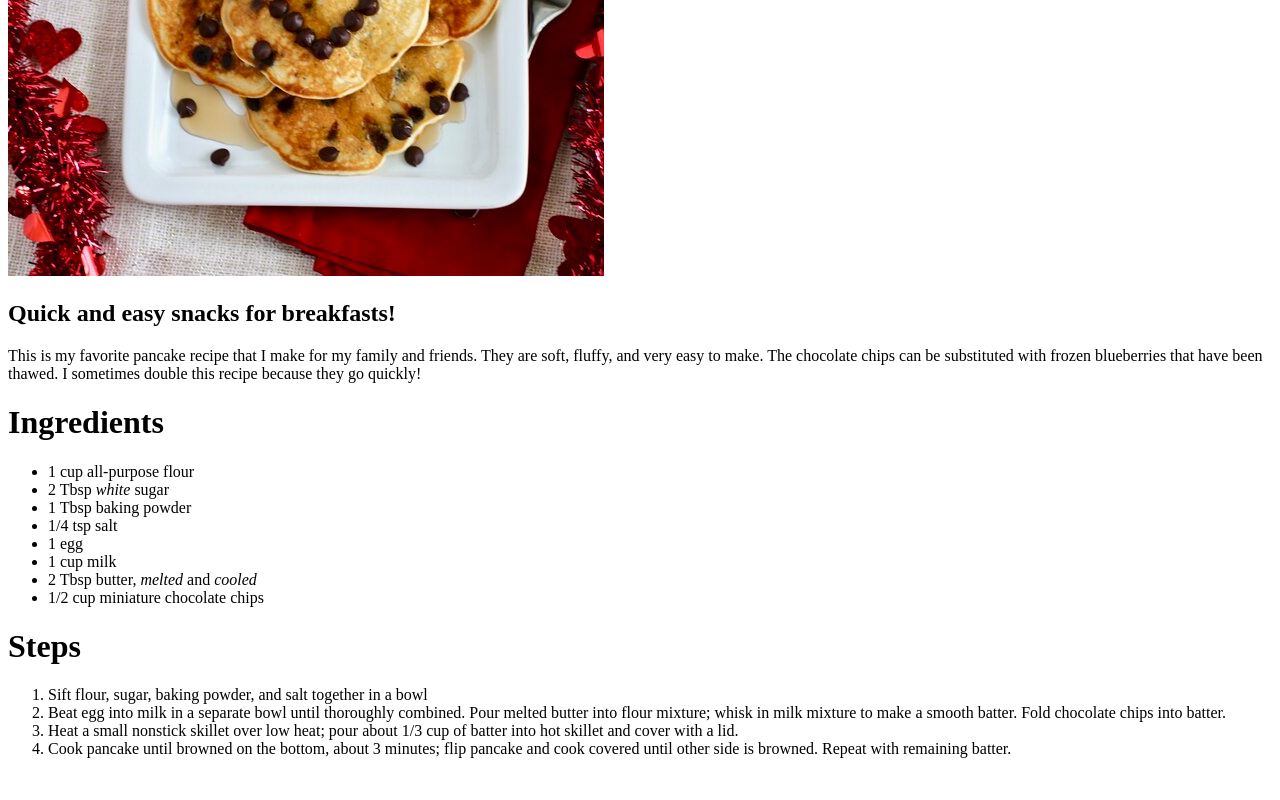
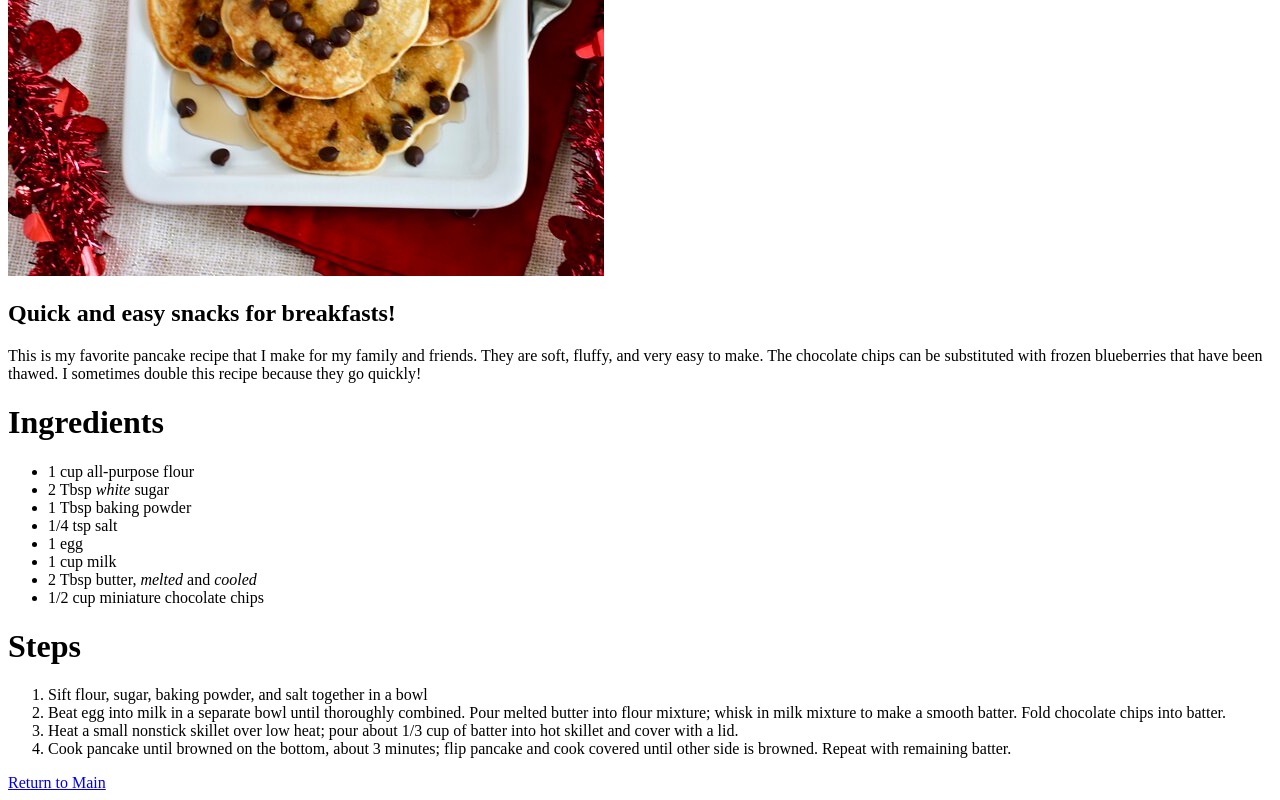
Before and after one commit to JoshO13/odin-recipes, a plain HTML site: page recipes/pancake.html in a window 1280 px wide. Shown: the part 400-1200 px from the top of the page. Before the commit the page ends 1174 px from the top, so only its background shows below. Drawn offline with Linux system fonts and the light colour scheme.

Commit message:
UpdateV1

```diff
--- a/recipes/pancake.html
+++ b/recipes/pancake.html
@@ -30,7 +30,7 @@
             <li>Heat a small nonstick skillet over low heat; pour about 1/3 cup of batter into hot skillet and cover with a lid.</li>
             <li>Cook pancake until browned on the bottom, about 3 minutes; flip pancake and cook covered until other side is browned. Repeat with remaining batter.</li>
         </ol>
-
-
+<!--Link to main page-->
+        <a href="../index.html">Return to Main</a>
 </body>
 </html>
```
Also changed, not shown: recipes/butterSnicker.html (+2 -5 lines), recipes/melt.html (+3 -11 lines).
